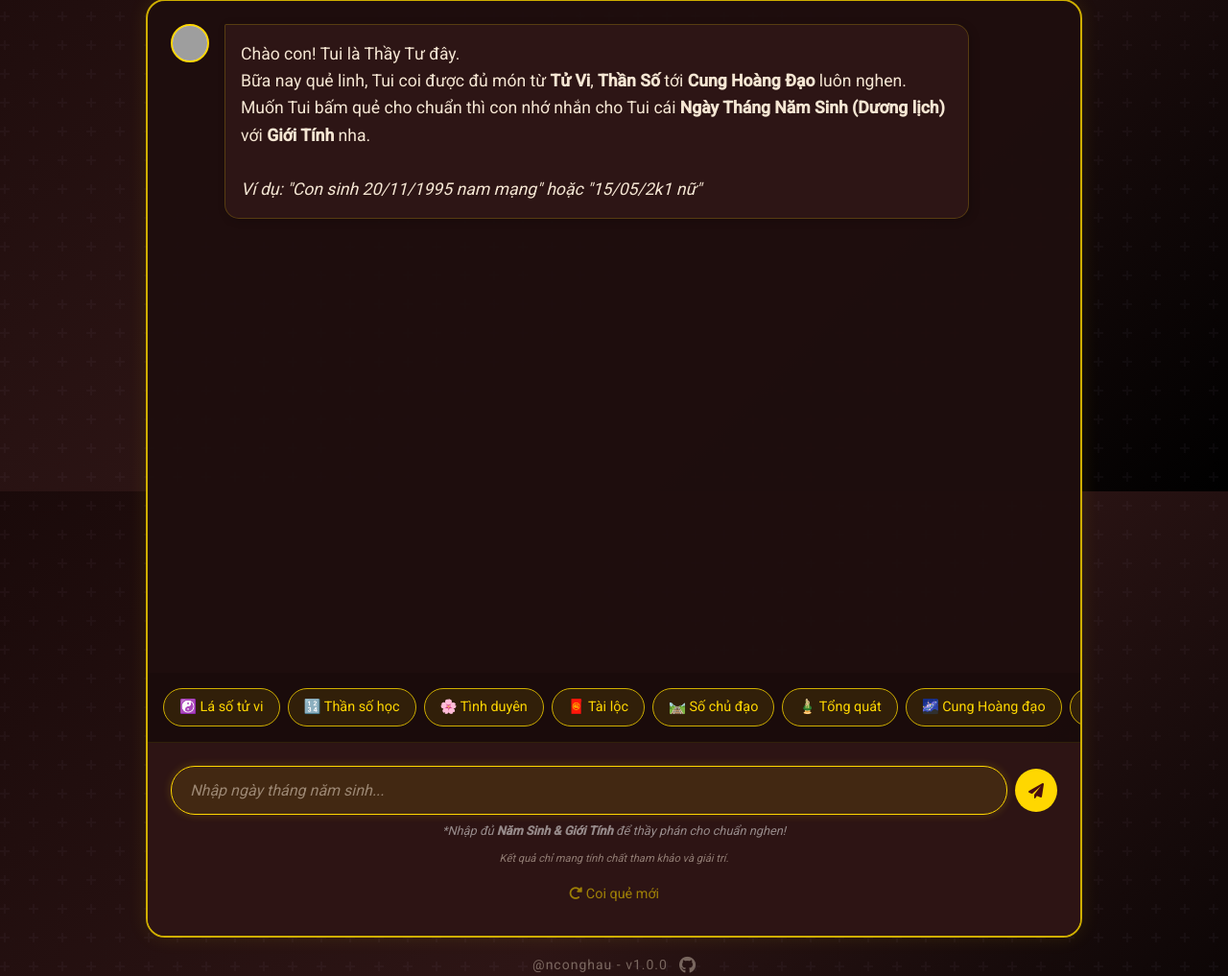
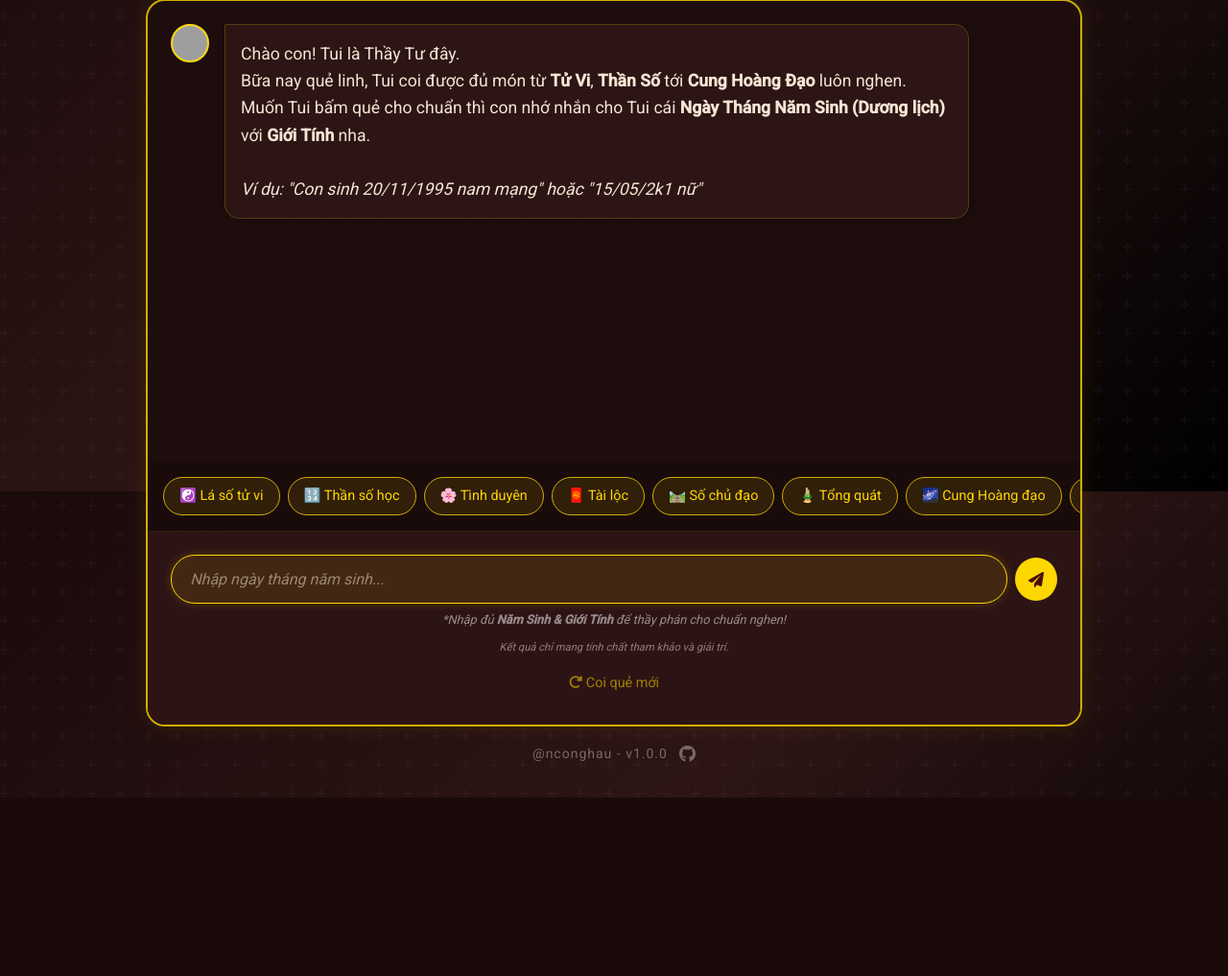
Before and after one commit to nconghau/thay-tu-online-adk, a Flask app: page / in a window 1280 px wide. Shown: the part 288-1305 px from the top of the page at 96% size. After the commit the page ends 1119 px from the top, so only its background shows below. Run offline with Flask 3, Linux system fonts and the light colour scheme; some web fonts are replaced; grey boxes are pictures that could not be loaded.

Commit message:
feat: Introduce deployment script and refine UI element heights for improved responsiveness.

```diff
--- a/static/style.css
+++ b/static/style.css
@@ -48,7 +48,7 @@ body {
 /* Header */
 .header-section {
   position: relative;
-  padding-bottom: 1rem;
+  padding-bottom: 0.5rem;
 }
 
 .title {
@@ -94,7 +94,7 @@ body {
 }
 
 .chat-box {
-  height: 450px;
+  height: 55vh;
   background: rgba(0, 0, 0, 0.3);
   position: relative;
 }
@@ -496,7 +496,8 @@ footer small {
   }
 
   .chat-box {
-    height: 700px; /* Taller chat area */
+    height: 60vh; /* Responsive height for desktop */
+    max-height: 700px; /* Cap it so it doesn't get too crazy on huge screens */
   }
 
   .title {
```
Also changed, not shown: main.py (+0 -9 lines), 1 other file.
